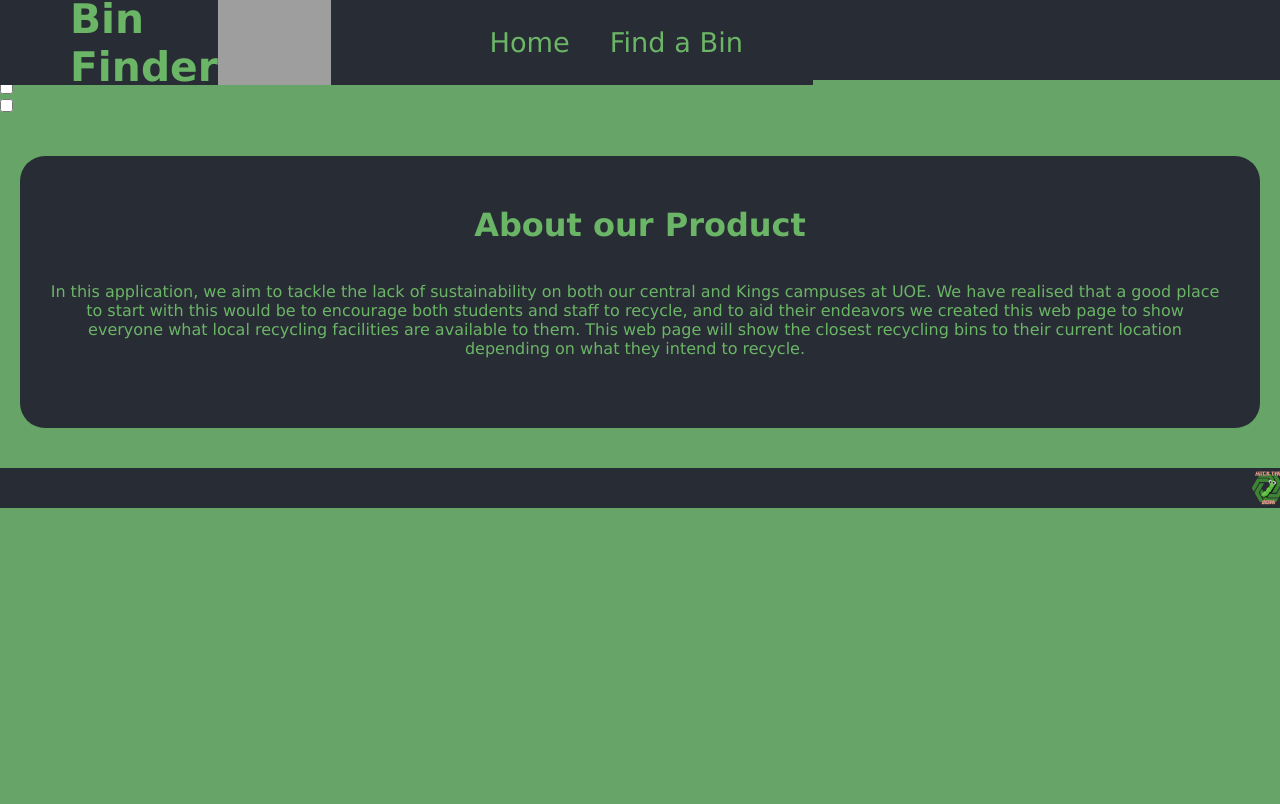
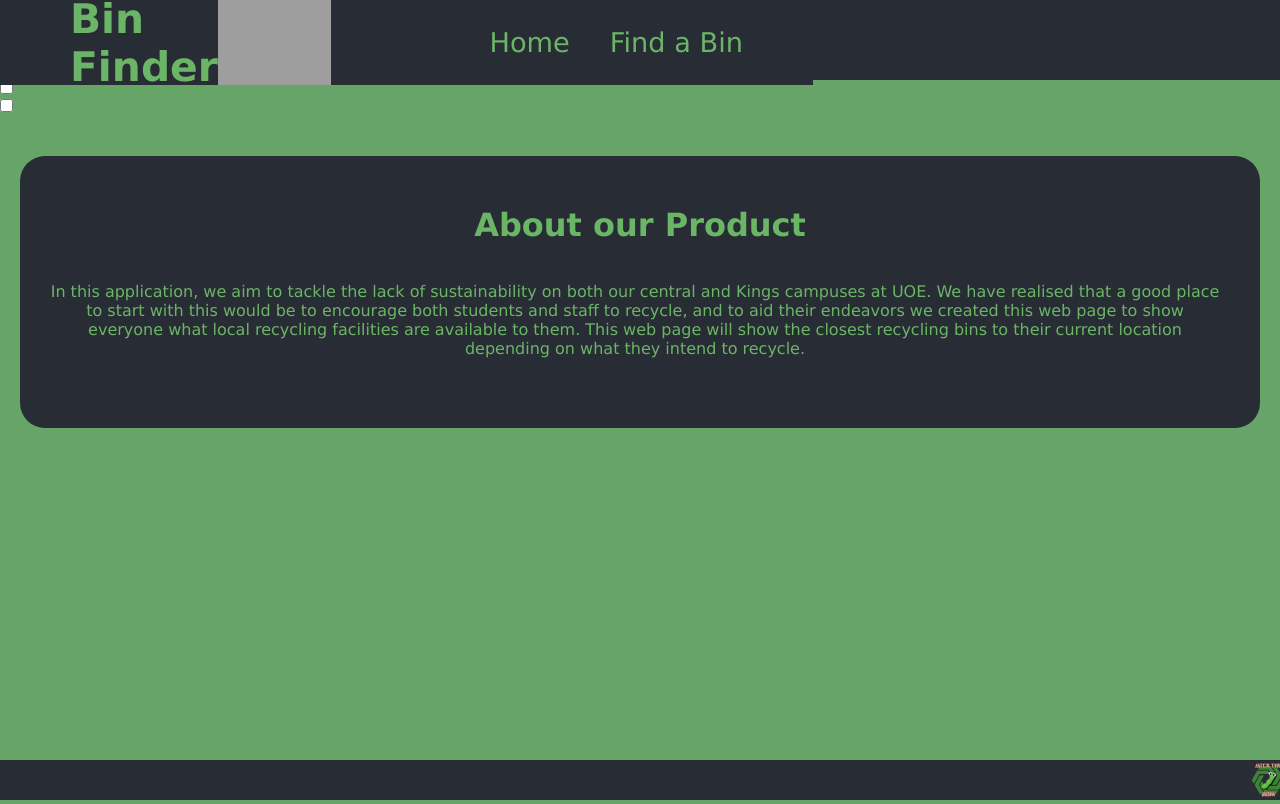
Before and after one commit to H00pyFr00d/Bean-HTB, a React (Create React App) app in the folder htb-bean/: page / in a window 1280 px wide. Built offline with nearby package versions, Linux system fonts and the light colour scheme; no server answers; grey boxes are pictures that could not be loaded.

Commit message:
djsakfhdsjklf

```diff
--- a/htb-bean/src/App.css
+++ b/htb-bean/src/App.css
@@ -383,3 +383,9 @@ background-color: rgb(103, 164, 103);
 {
 width: 100%;
 }
+
+footer
+{
+    position: absolute;
+    bottom: 0;
+}
```
